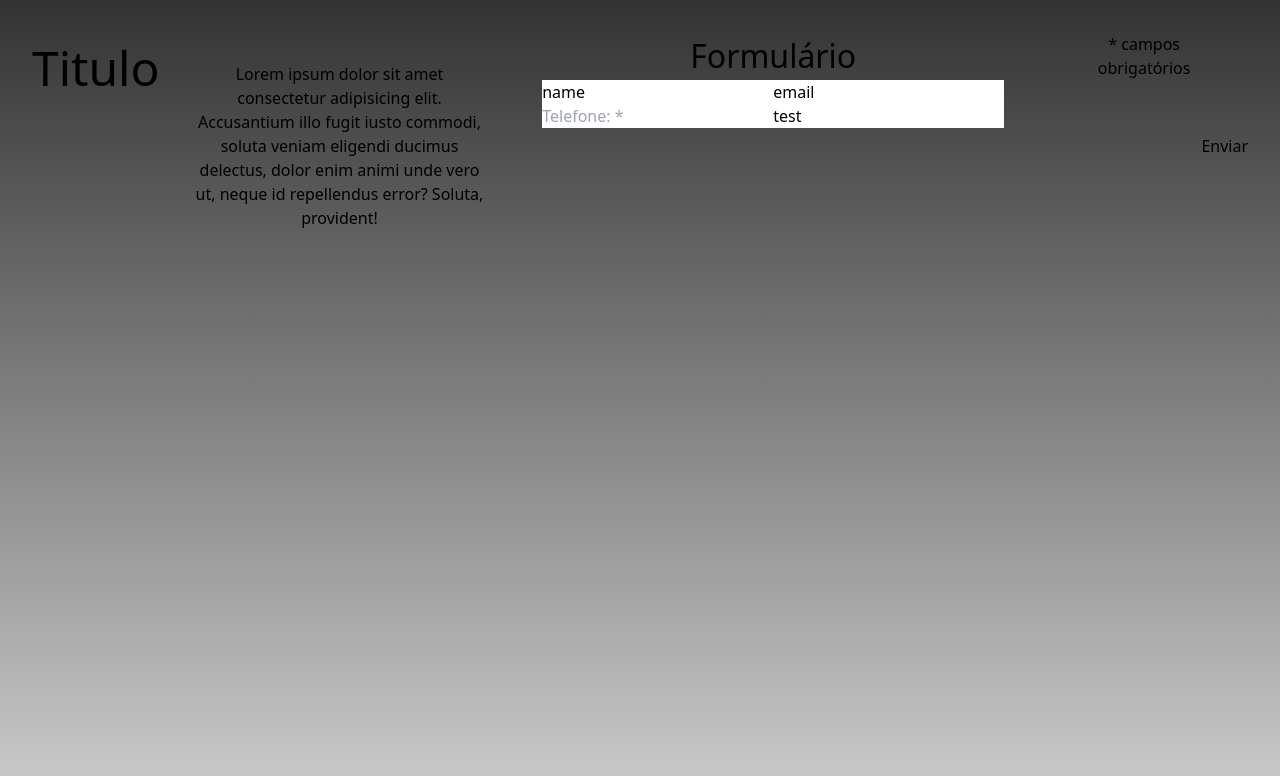
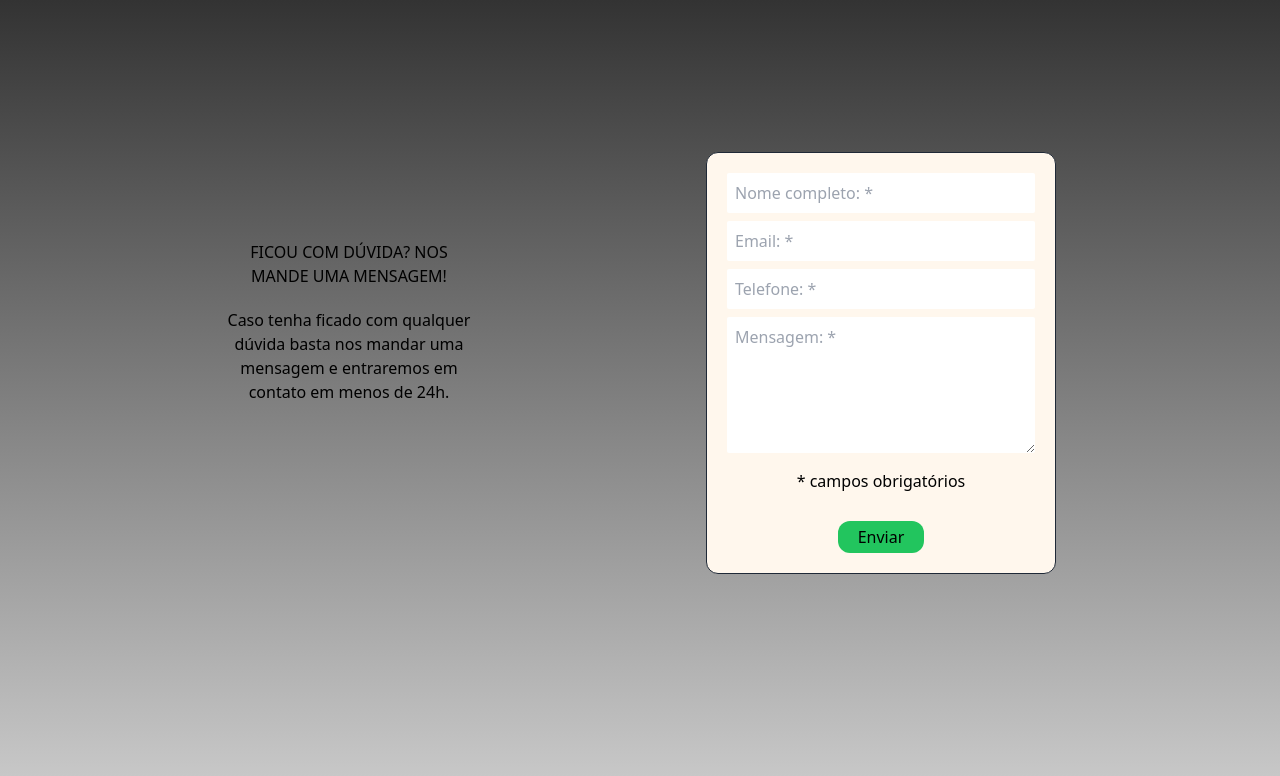
Before and after one commit to Larytgs/Formulario, a React (Vite) app in the folder vite-project/: page / in a window 1280 px wide. Shown: the top 776 px of the page. Built offline with nearby package versions, Linux system fonts and the light colour scheme.

Commit message:
Update Formulario.jsx

```diff
--- a/vite-project/src/componentes/Formulario.jsx
+++ b/vite-project/src/componentes/Formulario.jsx
@@ -1,28 +1,55 @@
 function Formulario() {
   return (
-    <section className="flex">
-      <h1 className="text-[3em] ">Titulo</h1>
-      <div>
-        <p className="w-[300px] m-[10%]">
-          Lorem ipsum dolor sit amet consectetur adipisicing elit. Accusantium
-          illo fugit iusto commodi, soluta veniam eligendi ducimus delectus,
-          dolor enim animi unde vero ut, neque id repellendus error? Soluta,
-          provident!
-        </p>
-      </div>
+    <section>
+      <div className="flex mt-20 gap-10 justify-evenly">
+        <div className="text-center">
+          <h1 className="text-[1em] w-[250px] text-wrap mt-32 mb-5">
+            FICOU COM DÚVIDA? NOS MANDE UMA MENSAGEM!
+          </h1>
+          <p className="w-[250px]">
+            Caso tenha ficado com qualquer dúvida basta nos mandar uma mensagem
+            e entraremos em contato em menos de 24h.
+          </p>
+        </div>
 
-      <div className="flex">
-        <div>
-          <h1 className="text-[2em]">Formulário</h1>
-          <input type="text" value="name" placeholder="Nome completo: *" />
-          <input type="email" value="email" placeholder="Email: *" />
-          <input type="number" valur="number" placeholder="Telefone: *" />
-          <input type="text" value="test" placeholder="Mensagem: *" />
-        </div>
-        <div>
-          <p>* campos obrigatórios</p>
-        </div>
-        <input type="button" value="Enviar" />
+        <form className="border border-1 border-gray-800 bg-orange-50 rounded-xl p-5 mt-10">
+          <div className="flex flex-col gap-2">
+            <input
+              className="p-2 rounded-sm"
+              type="text"
+              placeholder="Nome completo: *"
+              required // para campo obrigatorio
+            />
+            <input
+              className="p-2 rounded-sm"
+              type="email"
+              placeholder="Email: *"
+              required
+            />
+            <input
+              className="p-2 rounded-sm"
+              type="tel"
+              placeholder="Telefone: *"
+              required
+            />
+            <textarea
+              className="p-2 rounded-sm"
+              name="msg"
+              cols="30"
+              rows="5"
+              placeholder="Mensagem: *"
+            ></textarea>
+          </div>
+
+          <div>
+            <p className="my-4">* campos obrigatórios</p>
+          </div>
+          <input
+            className="cursor-pointer px-5 py-1 mt-3 rounded-xl bg-green-500"
+            type="button"
+            value="Enviar"
+          />
+        </form>
       </div>
     </section>
   );
```
